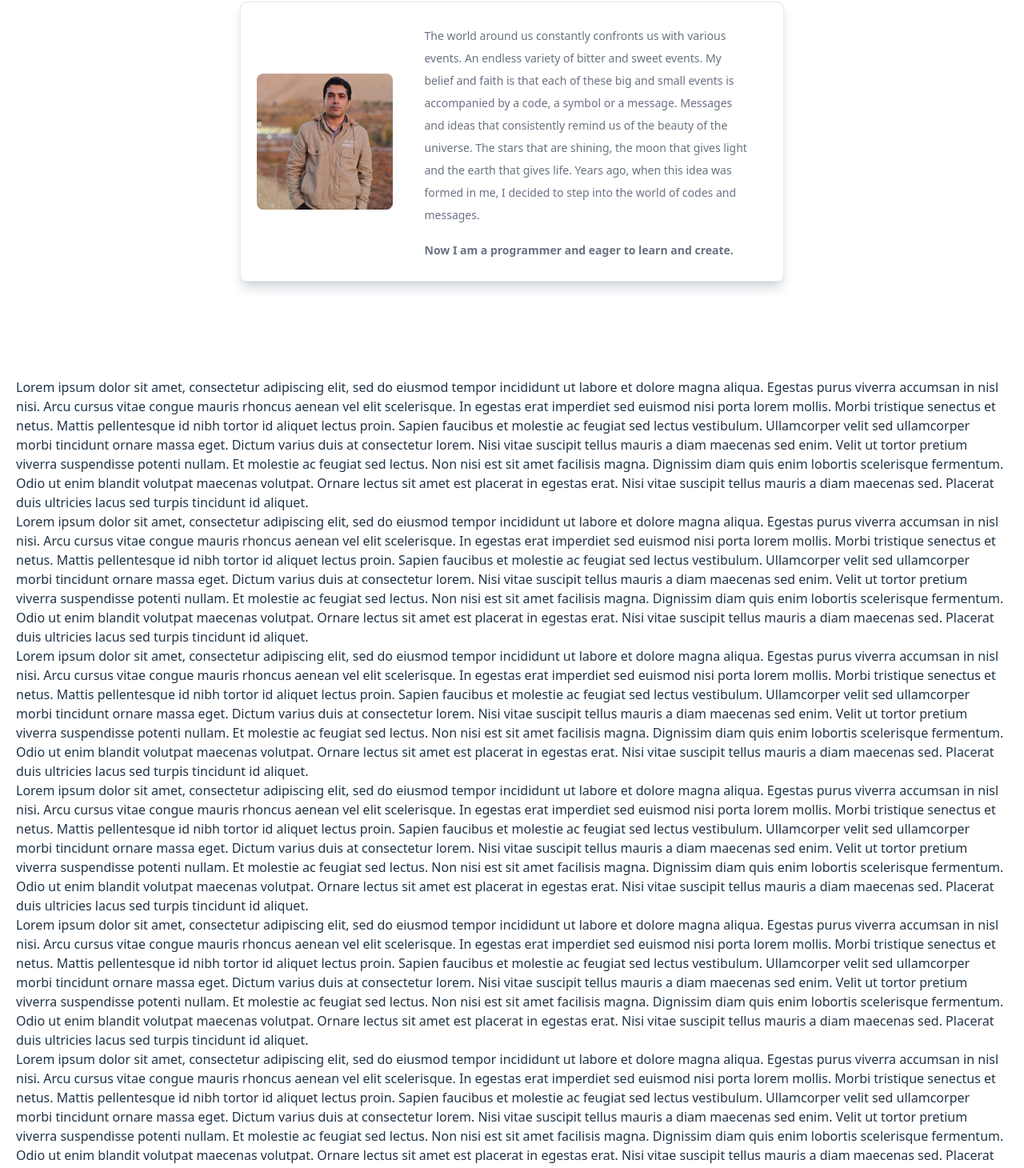
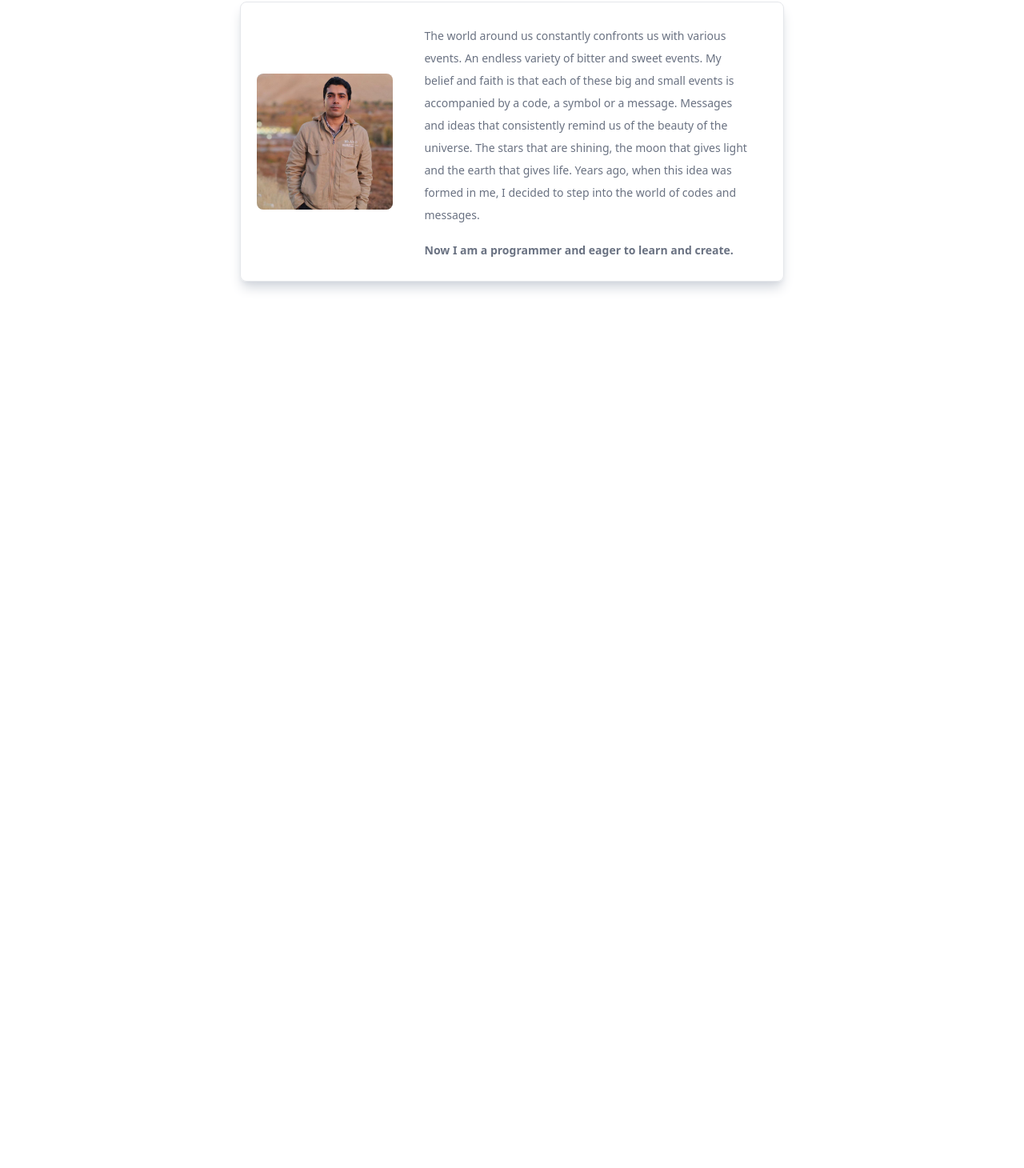
Before and after one commit to OmidTahmasbi1994/potfolio, a React (Vite) app: page / in a window 1280 px wide. Shown: the part 282-1742 px from the top of the page at 80% size. After the commit the page ends 800 px from the top, so only its background shows below. Built offline with nearby package versions, Linux system fonts and the light colour scheme.

Commit message:
commit-4

```diff
--- a/src/components/navbar.jsx
+++ b/src/components/navbar.jsx
@@ -6,7 +6,7 @@ export const Navbar = () => {
   const [tog, setTog] = useState(false);
 
   return (
-    <nav className="sticky top-0 left-0 right-0 bg-white-75 px-10 py-5 backdrop-blur-sm">
+    <nav className="sticky top-0 left-0 right-0 bg-white-75 px-7 py-5 backdrop-blur-sm">
       <div className="flex flex-row justify-between items-center">
         <span>
           <motion.h1
--- a/src/components/skills.jsx
+++ b/src/components/skills.jsx
@@ -1,108 +1,7 @@
 export const Skills = () => {
   return (
     <div>
-      <p>
-        Lorem ipsum dolor sit amet, consectetur adipiscing elit, sed do eiusmod
-        tempor incididunt ut labore et dolore magna aliqua. Egestas purus
-        viverra accumsan in nisl nisi. Arcu cursus vitae congue mauris rhoncus
-        aenean vel elit scelerisque. In egestas erat imperdiet sed euismod nisi
-        porta lorem mollis. Morbi tristique senectus et netus. Mattis
-        pellentesque id nibh tortor id aliquet lectus proin. Sapien faucibus et
-        molestie ac feugiat sed lectus vestibulum. Ullamcorper velit sed
-        ullamcorper morbi tincidunt ornare massa eget. Dictum varius duis at
-        consectetur lorem. Nisi vitae suscipit tellus mauris a diam maecenas sed
-        enim. Velit ut tortor pretium viverra suspendisse potenti nullam. Et
-        molestie ac feugiat sed lectus. Non nisi est sit amet facilisis magna.
-        Dignissim diam quis enim lobortis scelerisque fermentum. Odio ut enim
-        blandit volutpat maecenas volutpat. Ornare lectus sit amet est placerat
-        in egestas erat. Nisi vitae suscipit tellus mauris a diam maecenas sed.
-        Placerat duis ultricies lacus sed turpis tincidunt id aliquet.
-      </p>
-      <p>
-        Lorem ipsum dolor sit amet, consectetur adipiscing elit, sed do eiusmod
-        tempor incididunt ut labore et dolore magna aliqua. Egestas purus
-        viverra accumsan in nisl nisi. Arcu cursus vitae congue mauris rhoncus
-        aenean vel elit scelerisque. In egestas erat imperdiet sed euismod nisi
-        porta lorem mollis. Morbi tristique senectus et netus. Mattis
-        pellentesque id nibh tortor id aliquet lectus proin. Sapien faucibus et
-        molestie ac feugiat sed lectus vestibulum. Ullamcorper velit sed
-        ullamcorper morbi tincidunt ornare massa eget. Dictum varius duis at
-        consectetur lorem. Nisi vitae suscipit tellus mauris a diam maecenas sed
-        enim. Velit ut tortor pretium viverra suspendisse potenti nullam. Et
-        molestie ac feugiat sed lectus. Non nisi est sit amet facilisis magna.
-        Dignissim diam quis enim lobortis scelerisque fermentum. Odio ut enim
-        blandit volutpat maecenas volutpat. Ornare lectus sit amet est placerat
-        in egestas erat. Nisi vitae suscipit tellus mauris a diam maecenas sed.
-        Placerat duis ultricies lacus sed turpis tincidunt id aliquet.
-      </p>
-      <p>
-        Lorem ipsum dolor sit amet, consectetur adipiscing elit, sed do eiusmod
-        tempor incididunt ut labore et dolore magna aliqua. Egestas purus
-        viverra accumsan in nisl nisi. Arcu cursus vitae congue mauris rhoncus
-        aenean vel elit scelerisque. In egestas erat imperdiet sed euismod nisi
-        porta lorem mollis. Morbi tristique senectus et netus. Mattis
-        pellentesque id nibh tortor id aliquet lectus proin. Sapien faucibus et
-        molestie ac feugiat sed lectus vestibulum. Ullamcorper velit sed
-        ullamcorper morbi tincidunt ornare massa eget. Dictum varius duis at
-        consectetur lorem. Nisi vitae suscipit tellus mauris a diam maecenas sed
-        enim. Velit ut tortor pretium viverra suspendisse potenti nullam. Et
-        molestie ac feugiat sed lectus. Non nisi est sit amet facilisis magna.
-        Dignissim diam quis enim lobortis scelerisque fermentum. Odio ut enim
-        blandit volutpat maecenas volutpat. Ornare lectus sit amet est placerat
-        in egestas erat. Nisi vitae suscipit tellus mauris a diam maecenas sed.
-        Placerat duis ultricies lacus sed turpis tincidunt id aliquet.
-      </p>
-      <p>
-        Lorem ipsum dolor sit amet, consectetur adipiscing elit, sed do eiusmod
-        tempor incididunt ut labore et dolore magna aliqua. Egestas purus
-        viverra accumsan in nisl nisi. Arcu cursus vitae congue mauris rhoncus
-        aenean vel elit scelerisque. In egestas erat imperdiet sed euismod nisi
-        porta lorem mollis. Morbi tristique senectus et netus. Mattis
-        pellentesque id nibh tortor id aliquet lectus proin. Sapien faucibus et
-        molestie ac feugiat sed lectus vestibulum. Ullamcorper velit sed
-        ullamcorper morbi tincidunt ornare massa eget. Dictum varius duis at
-        consectetur lorem. Nisi vitae suscipit tellus mauris a diam maecenas sed
-        enim. Velit ut tortor pretium viverra suspendisse potenti nullam. Et
-        molestie ac feugiat sed lectus. Non nisi est sit amet facilisis magna.
-        Dignissim diam quis enim lobortis scelerisque fermentum. Odio ut enim
-        blandit volutpat maecenas volutpat. Ornare lectus sit amet est placerat
-        in egestas erat. Nisi vitae suscipit tellus mauris a diam maecenas sed.
-        Placerat duis ultricies lacus sed turpis tincidunt id aliquet.
-      </p>
-      <p>
-        Lorem ipsum dolor sit amet, consectetur adipiscing elit, sed do eiusmod
-        tempor incididunt ut labore et dolore magna aliqua. Egestas purus
-        viverra accumsan in nisl nisi. Arcu cursus vitae congue mauris rhoncus
-        aenean vel elit scelerisque. In egestas erat imperdiet sed euismod nisi
-        porta lorem mollis. Morbi tristique senectus et netus. Mattis
-        pellentesque id nibh tortor id aliquet lectus proin. Sapien faucibus et
-        molestie ac feugiat sed lectus vestibulum. Ullamcorper velit sed
-        ullamcorper morbi tincidunt ornare massa eget. Dictum varius duis at
-        consectetur lorem. Nisi vitae suscipit tellus mauris a diam maecenas sed
-        enim. Velit ut tortor pretium viverra suspendisse potenti nullam. Et
-        molestie ac feugiat sed lectus. Non nisi est sit amet facilisis magna.
-        Dignissim diam quis enim lobortis scelerisque fermentum. Odio ut enim
-        blandit volutpat maecenas volutpat. Ornare lectus sit amet est placerat
-        in egestas erat. Nisi vitae suscipit tellus mauris a diam maecenas sed.
-        Placerat duis ultricies lacus sed turpis tincidunt id aliquet.
-      </p>
-      <p>
-        Lorem ipsum dolor sit amet, consectetur adipiscing elit, sed do eiusmod
-        tempor incididunt ut labore et dolore magna aliqua. Egestas purus
-        viverra accumsan in nisl nisi. Arcu cursus vitae congue mauris rhoncus
-        aenean vel elit scelerisque. In egestas erat imperdiet sed euismod nisi
-        porta lorem mollis. Morbi tristique senectus et netus. Mattis
-        pellentesque id nibh tortor id aliquet lectus proin. Sapien faucibus et
-        molestie ac feugiat sed lectus vestibulum. Ullamcorper velit sed
-        ullamcorper morbi tincidunt ornare massa eget. Dictum varius duis at
-        consectetur lorem. Nisi vitae suscipit tellus mauris a diam maecenas sed
-        enim. Velit ut tortor pretium viverra suspendisse potenti nullam. Et
-        molestie ac feugiat sed lectus. Non nisi est sit amet facilisis magna.
-        Dignissim diam quis enim lobortis scelerisque fermentum. Odio ut enim
-        blandit volutpat maecenas volutpat. Ornare lectus sit amet est placerat
-        in egestas erat. Nisi vitae suscipit tellus mauris a diam maecenas sed.
-        Placerat duis ultricies lacus sed turpis tincidunt id aliquet.
-      </p>
+
     </div>
   );
 };
```
